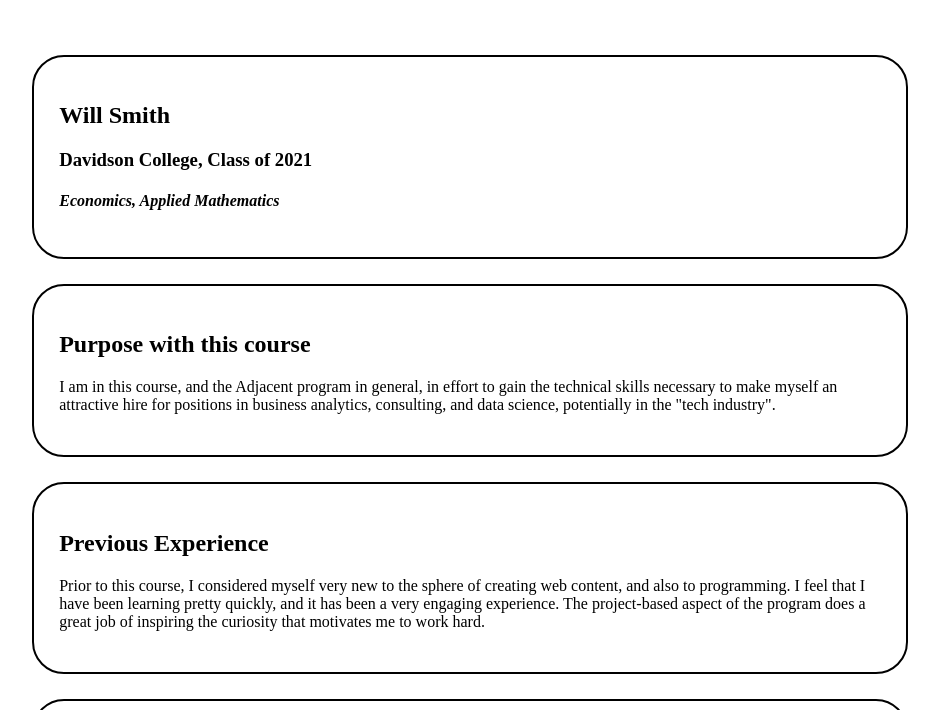
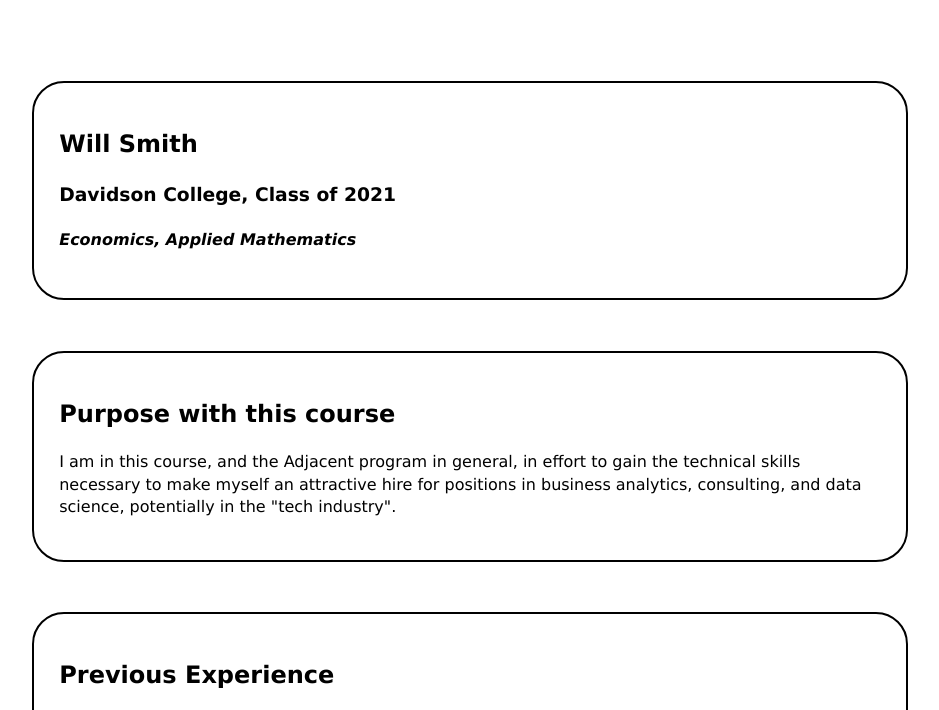
Before and after one commit to jfarmer/dig245-a1, a website: page index.html in a window 1280 px wide. Shown: the part 109-819 px from the top of the page, without its empty margins (170-1109 px from the left). Drawn offline with Linux system fonts and the light colour scheme.

Commit message:
margins and line height

```diff
--- a/style.css
+++ b/style.css
@@ -2,6 +2,10 @@ img {
   height: 100px;
   display: block;
   margin: 2% 2%;
+}
+
+body {
+  font-family: 'Lucida Sans', 'Lucida Sans Regular', 'Lucida Grande', 'Lucida Sans Unicode', Geneva, Verdana, sans-serif;
 }
 
 header {
@@ -12,10 +16,11 @@ header {
 
 section {
   width: 65%;
-  margin: 2% auto;
+  margin: 4% auto;
   padding: 2%;
   border: 2px solid black;
   border-radius: 2rem;
+  line-height: 1.4;
 }
 
 section img {
```
